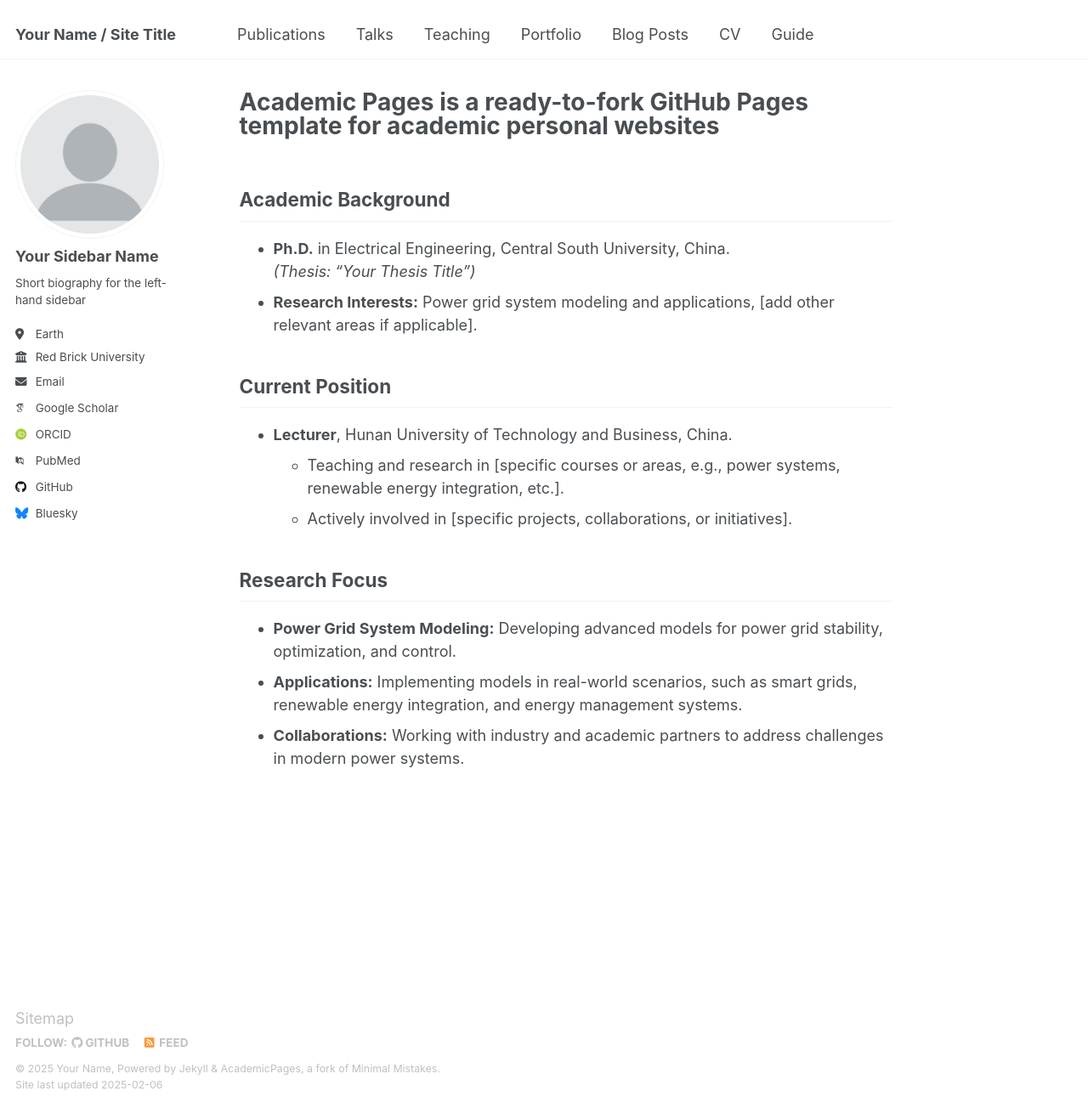
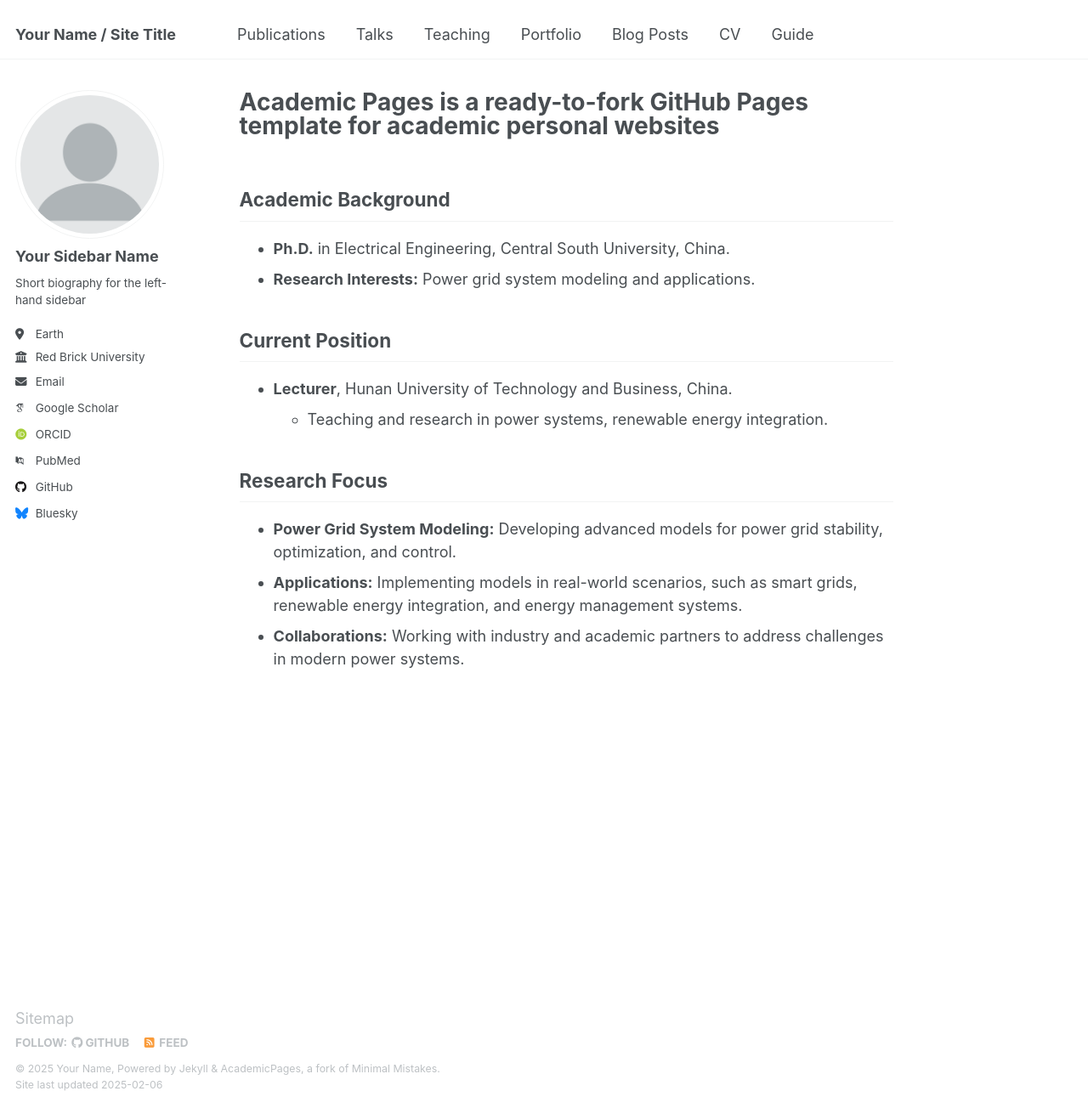
Before and after one commit to wubo2180/Guangze-Shi, a Jekyll site: the page built from _pages/about.md, in a window 1280 px wide and 1304 px high. Shown: the whole window at 85% size. Built offline with Jekyll 4.4.1, drawn with Linux system fonts in a browser that asks for light colours; some web fonts are replaced.

Commit message:
Update about.md

```diff
--- a/_pages/about.md
+++ b/_pages/about.md
@@ -10,13 +10,11 @@ redirect_from:
 
 ## Academic Background
 - **Ph.D.** in Electrical Engineering, Central South University, China.
-  *(Thesis: "Your Thesis Title")*
-- **Research Interests:** Power grid system modeling and applications, [add other relevant areas if applicable].
+- **Research Interests:** Power grid system modeling and applications.
 
 ## Current Position
 - **Lecturer**, Hunan University of Technology and Business, China.
-  - Teaching and research in [specific courses or areas, e.g., power systems, renewable energy integration, etc.].
-  - Actively involved in [specific projects, collaborations, or initiatives].
+  - Teaching and research in power systems, renewable energy integration.
 
 ## Research Focus
 - **Power Grid System Modeling:** Developing advanced models for power grid stability, optimization, and control.
```
